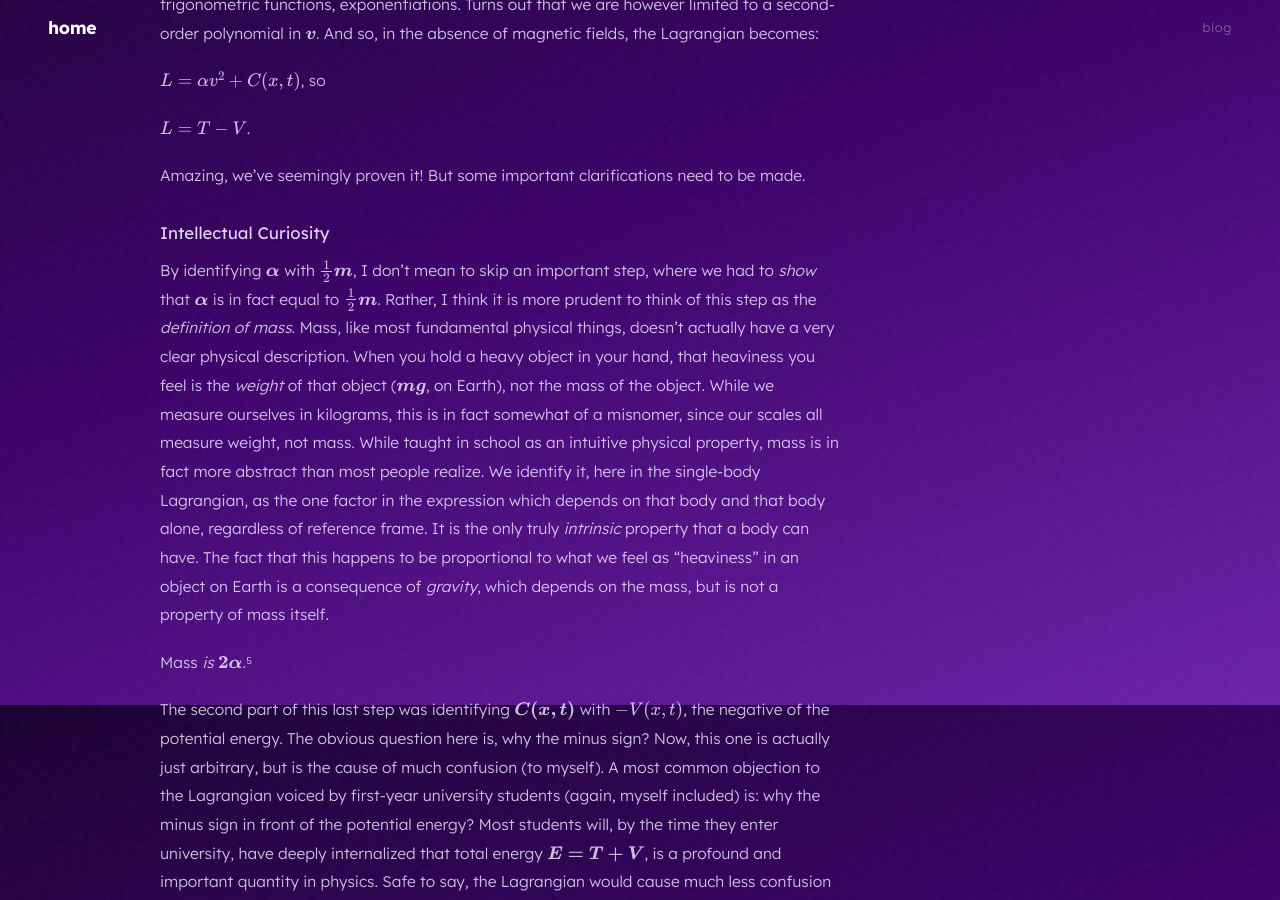
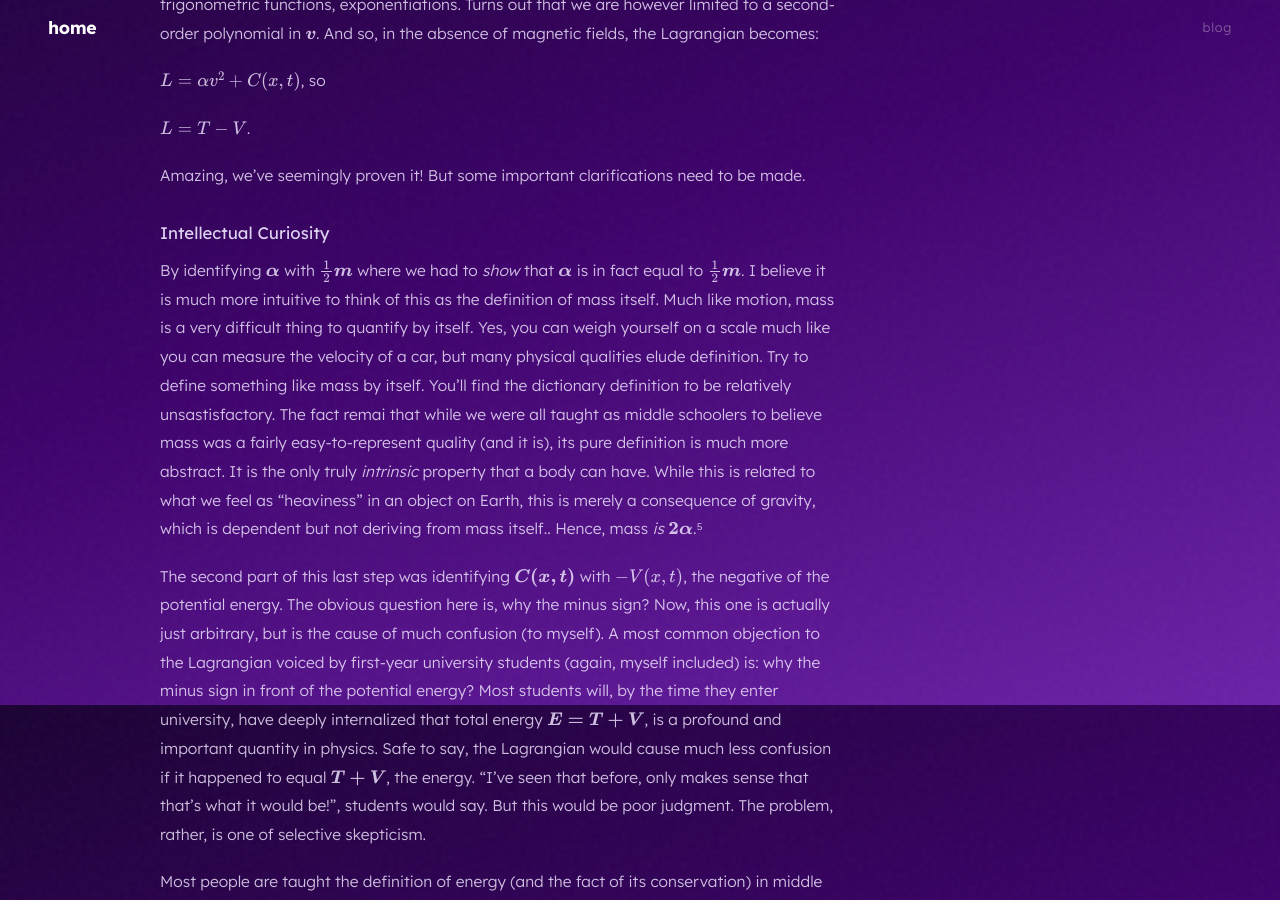
Before and after one commit to swardforever/home, a Jekyll site: the page built from _posts/2026-04-24-questioning-the-lagrangian.md, in a window 1280 px wide and 900 px high, scrolled down 4695 px. Built offline with Jekyll 4.4.1, drawn with Linux system fonts in a browser that asks for light colours; some of the changed text lies outside the part shown.

Commit message:
Update 2026-04-24-questioning-the-lagrangian.md

```diff
--- a/_posts/2026-04-24-questioning-the-lagrangian.md
+++ b/_posts/2026-04-24-questioning-the-lagrangian.md
@@ -98,20 +98,7 @@ Amazing, we've seemingly proven it! But some important clarifications need to be
 
 ### Intellectual Curiosity
 
-By identifying $\boldsymbol{\alpha}$ with $\frac{1}{2}\boldsymbol{m}$, I don't mean to skip an
-important step, where we had to *show* that $\boldsymbol{\alpha}$ is in fact equal to $\frac{1}{2}\boldsymbol{m}$.
-Rather, I think it is more prudent to think of this step as the *definition of mass*. Mass, like most
-fundamental physical things, doesn't actually have a very clear physical description. When you hold a
-heavy object in your hand, that heaviness you feel is the *weight* of that object ($\boldsymbol{mg}$, on
-Earth), not the mass of the object. While we measure ourselves in kilograms, this is in fact somewhat of
-a misnomer, since our scales all measure weight, not mass. While taught in school as an intuitive physical
-property, mass is in fact more abstract than most people realize. We identify it, here in the single-body
-Lagrangian, as the one factor in the expression which depends on that body and that body alone, regardless
-of reference frame. It is the only truly *intrinsic* property that a body can have. The fact that this
-happens to be proportional to what we feel as "heaviness" in an object on Earth is a consequence of
-*gravity*, which depends on the mass, but is not a property of mass itself.
-
-Mass *is* $\boldsymbol{2\alpha}$.⁵
+By identifying $\boldsymbol{\alpha}$ with $\frac{1}{2}\boldsymbol{m}$ where we had to *show* that $\boldsymbol{\alpha}$ is in fact equal to $\frac{1}{2}\boldsymbol{m}$. I believe it is much more intuitive to think of this as the definition of mass itself. Much like motion, mass is a very difficult thing to quantify by itself. Yes, you can weigh yourself on a scale much like you can measure the velocity of a car, but many physical qualities elude definition. Try to define something like mass by itself. You'll find the dictionary definition to be relatively unsastisfactory. The fact remai that while we were all taught as middle schoolers to believe mass was a fairly easy-to-represent quality (and it is), its pure definition is much more abstract. It is the only truly *intrinsic* property that a body can have. While this is related to what we feel as "heaviness" in an object on Earth, this is merely a consequence of gravity, which is dependent but not deriving from mass itself.. Hence, mass *is* $\boldsymbol{2\alpha}$.⁵
 
 The second part of this last step was identifying $\boldsymbol{C(x, t)}$ with $-V(x, t)$, the negative
 of the potential energy. The obvious question here is, why the minus sign? Now, this one is actually just
@@ -152,4 +139,10 @@ make either object privileged in terms of "intuition" above the other.
 
 ___
 
-Remark: This is among the more technically complex posts I will make. For such posts, I will add disclaimers before convoluted sections that require high levels of context
+Remark: This is among the more technically complex posts I will make. For such posts, I will add disclaimers before convoluted sections that require high levels of context (in this case, math)
+
+However, the struggle is mainly to make posts accessible and informational for readers who know very little about the subject matter while simultaneously opening new avenues of thought and posing questions to those more experienced for the topic. To this end, I will continue to refine my post quality, although I think I've done a reasonable job here. Feel free to reach out with suggestions and viewpoints on this, particularly if you identify with one of the extremes here.
+
+To be rigorous here, you would want to show something like proving there is no dependence of the function  explicitly, but I will generally favour intuition-based arguments like these throughout, while trying my best to not sweep any important physics under the rug.
+
+Finally, a huge thanks to my friends Farren, meduh., and the help of professor Katerina C. for their insights and helping me with a lot of the math.
```
